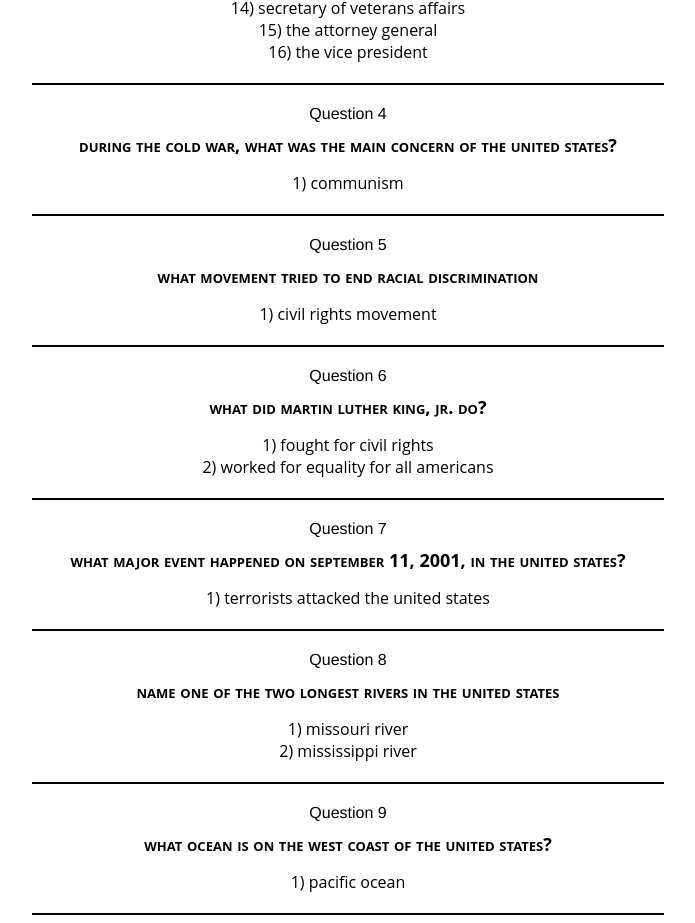
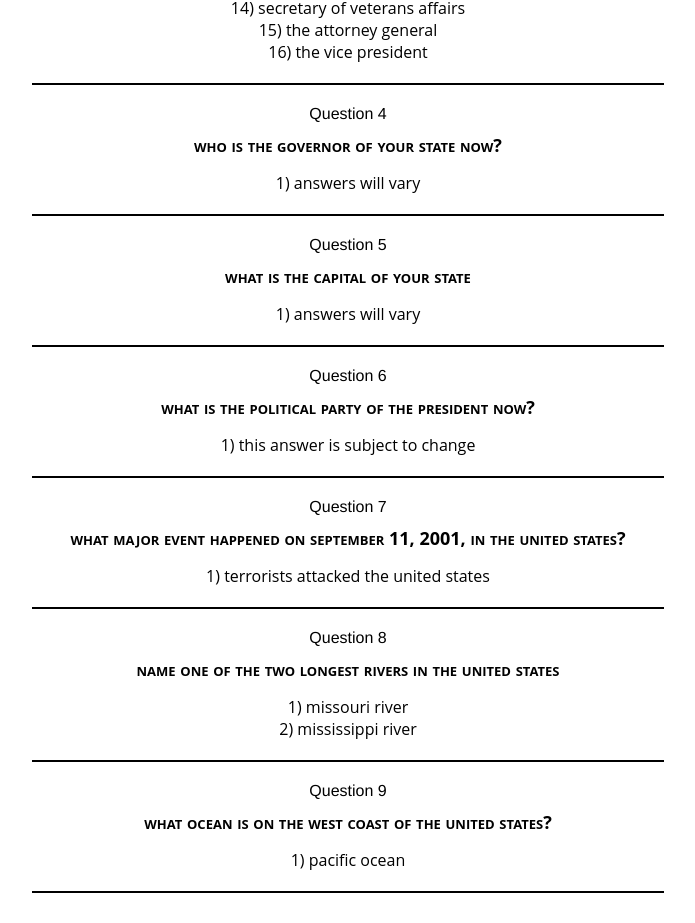
Before and after one commit to mmaustin/citizenship-questions-answers, a React (Create React App) app in the folder citizenship-frontend/: page /remaining-questions in a window 1280 px wide. Shown: the part 798-1721 px from the top of the page, without its empty margins (292-987 px from the left). After the commit the page ends 1699 px from the top, so only its background shows below. Built offline with nearby package versions, Linux system fonts and the light colour scheme.

Commit message:
added the next three questions and answers to questions ten array

```diff
--- a/citizenship-frontend/src/features/remainingQuestions/questionsTen.js
+++ b/citizenship-frontend/src/features/remainingQuestions/questionsTen.js
@@ -4,11 +4,10 @@ export const questionsTen = [{id: nanoid(), question: 'what is one of your state
 answer: [{ans: 'answers will vary'}]}, {id: nanoid(), question: 'what are two cabinet-level positions?', answer: [{ans: 'secretary of agriculture'}, {ans: 'secretary of commerce'},
 {ans: 'secretary of defense'}, {ans: 'secretary of education'}, {ans: 'secretary of energy'}, {ans: 'secretary of health and human services'},
 {ans: 'secretary of homeland security'}, {ans: 'secretary of housing and urban development'}, {ans: 'secretary of the interior'}, {ans: 'secretary of labor'}, {ans: 'secretary of state'}, {ans: 'secretary of transportation'},
-{ans: 'secretary of the treasury'}, {ans: 'secretary of veterans affairs'}, {ans: 'the attorney general'}, {ans: 'the vice president'}]}, {id: nanoid(), question: 'during the cold war, what was the main concern of the united states?',
-answer: [{ans: 'communism'}]}, {id: nanoid(), question: 'what movement tried to end racial discrimination', answer: [{ans: 'civil rights movement'}]},
-{id: nanoid(), question: 'what did martin luther king, jr. do?',
-answer: [{ans: 'fought for civil rights'}, {ans: 'worked for equality for all americans'}]},
-{id: nanoid(), question: 'what major event happened on september 11, 2001, in the united states?', answer: [{ans: 'terrorists attacked the united states'}]},
+{ans: 'secretary of the treasury'}, {ans: 'secretary of veterans affairs'}, {ans: 'the attorney general'}, {ans: 'the vice president'}]}, {id: nanoid(), question: 'who is the governor of your state now?',
+answer: [{ans: 'answers will vary'}]}, {id: nanoid(), question: 'what is the capital of your state', answer: [{ans: 'answers will vary'}]},
+{id: nanoid(), question: 'what is the political party of the president now?',
+answer: [{ans: 'this answer is subject to change'}]}, {id: nanoid(), question: 'what major event happened on september 11, 2001, in the united states?', answer: [{ans: 'terrorists attacked the united states'}]},
 {id: nanoid(), question: 'name one of the two longest rivers in the united states',
 answer: [{ans: 'missouri river'}, {ans: 'mississippi river'}]}, {id: nanoid(), question: 'what ocean is on the west coast of the united states?',
 answer: [{ans: 'pacific ocean'}]}]
```
